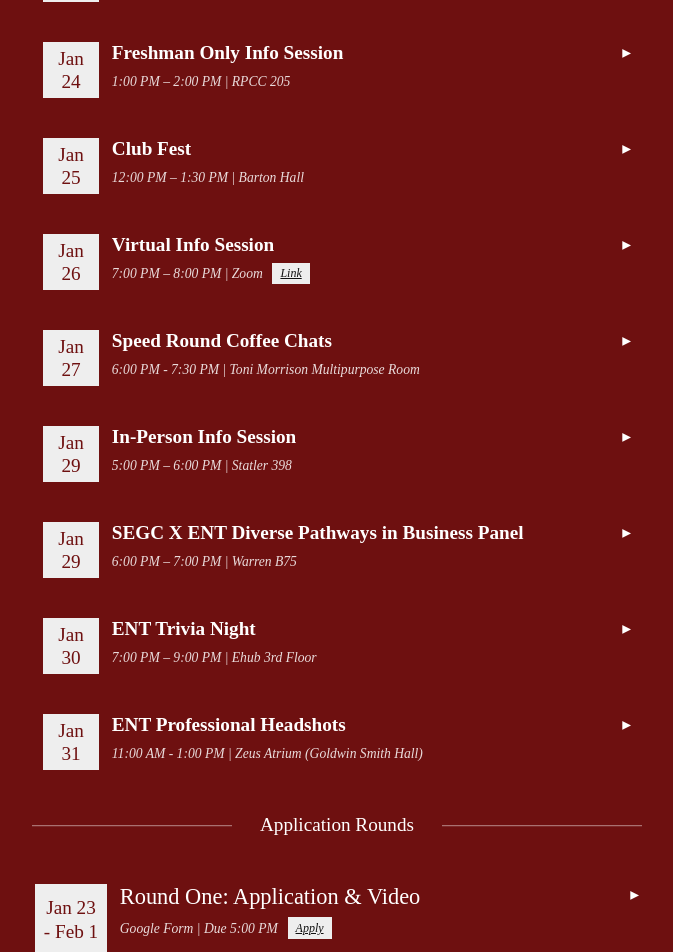
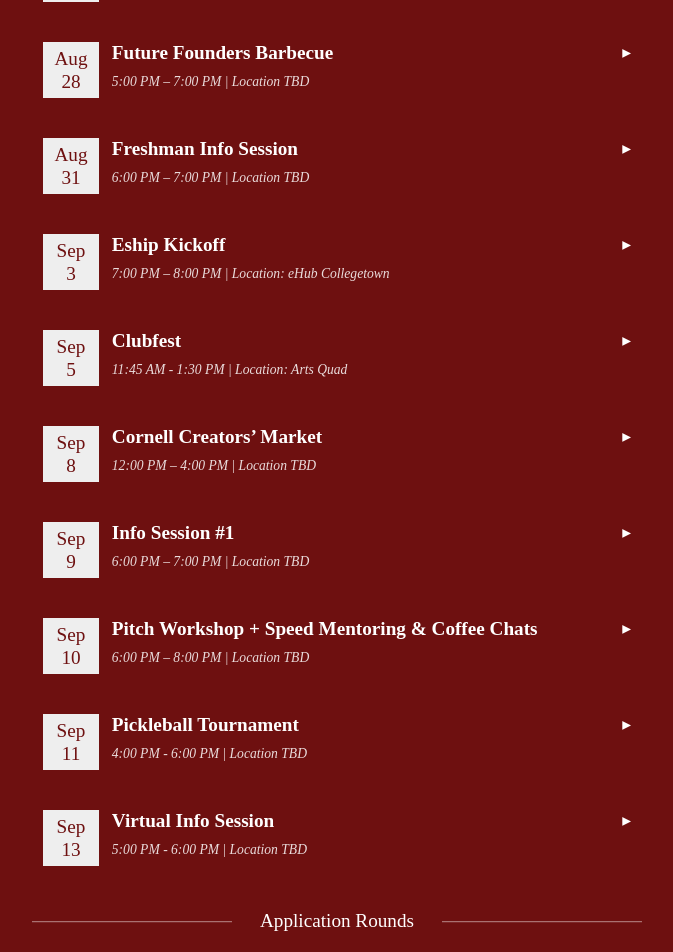
Before and after one commit to entcornell/ent-website, a React (Create React App) app: page /recruitment in a window 1280 px wide. Shown: the part 660-1612 px from the top of the page, without its empty margins (303-976 px from the left). Built offline with nearby package versions, Linux system fonts and the light colour scheme; a web font is replaced by a local one.

Commit message:
Updated Recruitment calendar

```diff
--- a/src/components/Recruitment.js
+++ b/src/components/Recruitment.js
@@ -6,62 +6,66 @@ import "./Recruitment.css";
 */
 const events = [
   {
-    date: "Jan 10",
-    title: "Coffee Chats",
-    meta: "End 02/01",
+    date: "Aug 24",
+    title: "Coffee Chat Open",
+    meta: "End 09/14",
     tag: "Pairing Form",
-    url: "https://docs.google.com/forms/d/e/1FAIpQLSf-EoEUt3dYzgIAwHIrbdUCrytN7kEYjrvIrOwETft5kgB07g/viewform",
+    url: "https://docs.google.com/forms/d/e/1FAIpQLSfpjfJE1VQcAKhAnwLkVOdjtbmhtKjpIYnySE4VRuC5Neqt7g/viewform",
     body: "Coffee chats are a great way to get to know the amazing current members of ENT. Feel free to ask about the organization, entrepreneurship, Cornell, or anything on your mind. These informal conversations can be scheduled using the pairing form link. Note that you can also email ENT members directly for coffee chats from the Members Page."
   },
   {
-    date: "Jan 24",
-    title: "Freshman Only Info Session",
-    meta: "1:00 PM – 2:00 PM | RPCC 205",
+    date: "Aug 28",
+    title: "Future Founders Barbecue",
+    meta: "5:00 PM – 7:00 PM | Location TBD",
+    body: "Enjoy some food, play some outdoor sports, and chat with our current ENT members."
+  },
+  {
+    date: "Aug 31",
+    title: "Freshman Info Session",
+    meta: "6:00 PM – 7:00 PM | Location TBD",
     body: "ENT information sessions are a great way to learn about the organization. You will hear about the New Member Education process, some fun brotherhood events, current projects, and club culture. Additionally, you will have the opportunity to network to current members at the conclusion of the session. This event is for freshmen only!"
   },
   {
-    date: "Jan 25",
-    title: "Club Fest",
-    meta: "12:00 PM – 1:30 PM | Barton Hall",
+    date: "Sep 3",
+    title: "Eship Kickoff",
+    meta: "7:00 PM – 8:00 PM | Location: eHub Collegetown",
+    body: "Get an overview of the vast entrepreneurship opportunities available at Cornell, watch eLab pitches, and meet people passionate about entrepreneurship."
+  },
+  {
+    date: "Sep 5",
+    title: "Clubfest",
+    meta: "11:45 AM - 1:30 PM | Location: Arts Quad",
     body: "Find the ENT booth at Club Fest and speak to our current members to learn more about what makes the organization special!"
   },
   {
-    date: "Jan 26",
-    title: "Virtual Info Session",
-    meta: "7:00 PM – 8:00 PM | Zoom",
-    tag: "Link",
-    url: "https://cornell.zoom.us/j/93581287727?pwd=VxhFFpstfOGRbAJlQ4s4BaKz9LKD7K.1",
-    body: "ENT information sessions are a great way to learn about the organization. You will hear about the New Member Education process, some fun brotherhood events, current projects, and club culture. Additionally, you will have the opportunity to network to current members at the conclusion of the session. This event will be on zoom!"
+    date: "Sep 8",
+    title: "Cornell Creators’ Market",
+    meta: "12:00 PM – 4:00 PM | Location TBD",
+    body: "Visit student vendors from Cornell University selling their handmade goods and services! This is a great way to meet people in the entrepreneurial ecosystem and who knows, perhaps you’ll find a new trinket to take home."
   },
   {
-    date: "Jan 27",
-    title: "Speed Round Coffee Chats",
-    meta: "6:00 PM - 7:30 PM | Toni Morrison Multipurpose Room",
-    body: "Join us for Speed Coffee Chats, a fast-paced and welcoming event where you’ll rotate through conversations with different ENT brothers and hear firsthand about their experiences in the fraternity. It’s a low-pressure, genuine way for you to ask questions, make connections, and see what makes ENT unique. At the same time, we’re excited to get to know you as an applicant beyond the résumé. We’ll also be selling assorted goods during the event, with all proceeds going toward charity. Come grab a coffee, support a good cause, and start meaningful conversations!"
-  },
-  {
-    date: "Jan 29",
-    title: "In-Person Info Session",
-    meta: "5:00 PM – 6:00 PM | Statler 398",
+    date: "Sep 9",
+    title: "Info Session #1",
+    meta: "6:00 PM – 7:00 PM | Location TBD",
     body: "ENT information sessions are a great way to learn about the organization. You will hear about the New Member Education process, some fun brotherhood events, current projects, and club culture. Additionally, you will have the opportunity to network to current members at the conclusion of the session. This event is open to anyone!"
   },
   {
-    date: "Jan 29",
-    title: "SEGC X ENT Diverse Pathways in Business Panel",
-    meta: "6:00 PM – 7:00 PM | Warren B75",
-    body: "Description TBD"
+    date: "Sep 10",
+    title: "Pitch Workshop + Speed Mentoring & Coffee Chats",
+    meta: "6:00 PM – 8:00 PM | Location TBD",
+    body: "Work on your pitching skills and talk to our members one-on-one to receive advice on your entrepreneurial endeavors and learn more about ENT! No entrepreneurship experience is necessary."
   },
   {
-    date: "Jan 30",
-    title: "ENT Trivia Night",
-    meta: "7:00 PM – 9:00 PM | Ehub 3rd Floor",
-    body: "ENT places a strong emphasis on community and brotherhood events. Join us for a jeopardy style trivia night, where potential applicants will team up with current members to answer ENT and entrepreneurship themed questions. Get ready for some fun!"
+    date: "Sep 11",
+    title: "Pickleball Tournament",
+    meta: "4:00 PM - 6:00 PM | Location TBD",
+    body: "Play a friendly game of Pickleball to bond with the current members of ENT. You’ll get to have fun while getting to talk to more of our members."
   },
   {
-    date: "Jan 31",
-    title: "ENT Professional Headshots",
-    meta: "11:00 AM - 1:00 PM | Zeus Atrium (Goldwin Smith Hall)",
-    body: "This is your opportunity to get your professional headshot for club, or even job applications. Our experienced photographer will take individual, high quality, and professional photos for each person. You will also have the opportunity to speak to our E-board and current members at this event."
+    date: "Sep 13",
+    title: "Virtual Info Session",
+    meta: "5:00 PM - 6:00 PM | Location TBD",
+    body: "ENT information sessions are a great way to learn about the organization. You will hear about the New Member Education process, some fun brotherhood events, current projects, and club culture. Additionally, you will have the opportunity to network to current members at the conclusion of the session. This event is open to anyone!"
   }
 ];
 
@@ -140,6 +144,7 @@ export default function Recruitment() {
         ))}
       </section>
 
+
       {/* ===== APPLICATION ROUNDS ===== */}
       <section className="recruitment-rounds">
         <h2>Application Rounds</h2>
@@ -147,8 +152,8 @@ export default function Recruitment() {
         {/* Round One */}
         <div className="round">
           <div className="round-date">
-            <span className="round-date-month">Jan 23</span>
-            <span className="round-date-day">- Feb 1</span>
+            <span className="round-date-month">Coming</span>
+            <span className="round-date-day">Soon</span>
           </div>
 
           <div
@@ -168,15 +173,15 @@ export default function Recruitment() {
             </div>
 
             <div className="event-meta-row">
-              <p className="round-meta">Google Form | Due 5:00 PM</p>
+              <p className="round-meta">Google Form | Due Sep 14 @ 5:00 PM </p>
 
               <a
-                href="https://docs.google.com/forms/d/14UPJM5gJgw-MRswDzIkA-Fvx2ZhP_NSxN0mcyT3Mx80/viewform?edit_requested=true"
+                href=""
                 target="_blank"
                 rel="noopener noreferrer"
                 className="event-tag"
               >
-                Apply
+                Application Coming Soon!
               </a>
             </div>
 
@@ -186,8 +191,8 @@ export default function Recruitment() {
         {/* Round Two */}
         <div className="round">
           <div className="round-date">
-            <span className="round-date-month">Feb</span>
-            <span className="round-date-day">4</span>
+            <span className="round-date-month">Sep</span>
+            <span className="round-date-day">16</span>
           </div>
 
           <div
@@ -221,8 +226,8 @@ export default function Recruitment() {
         {/* Round Three */}
         <div className="round">
           <div className="round-date">
-            <span className="round-date-month">Feb</span>
-            <span className="round-date-day">5</span>
+            <span className="round-date-month">Sep</span>
+            <span className="round-date-day">17</span>
           </div>
 
           <div
```
